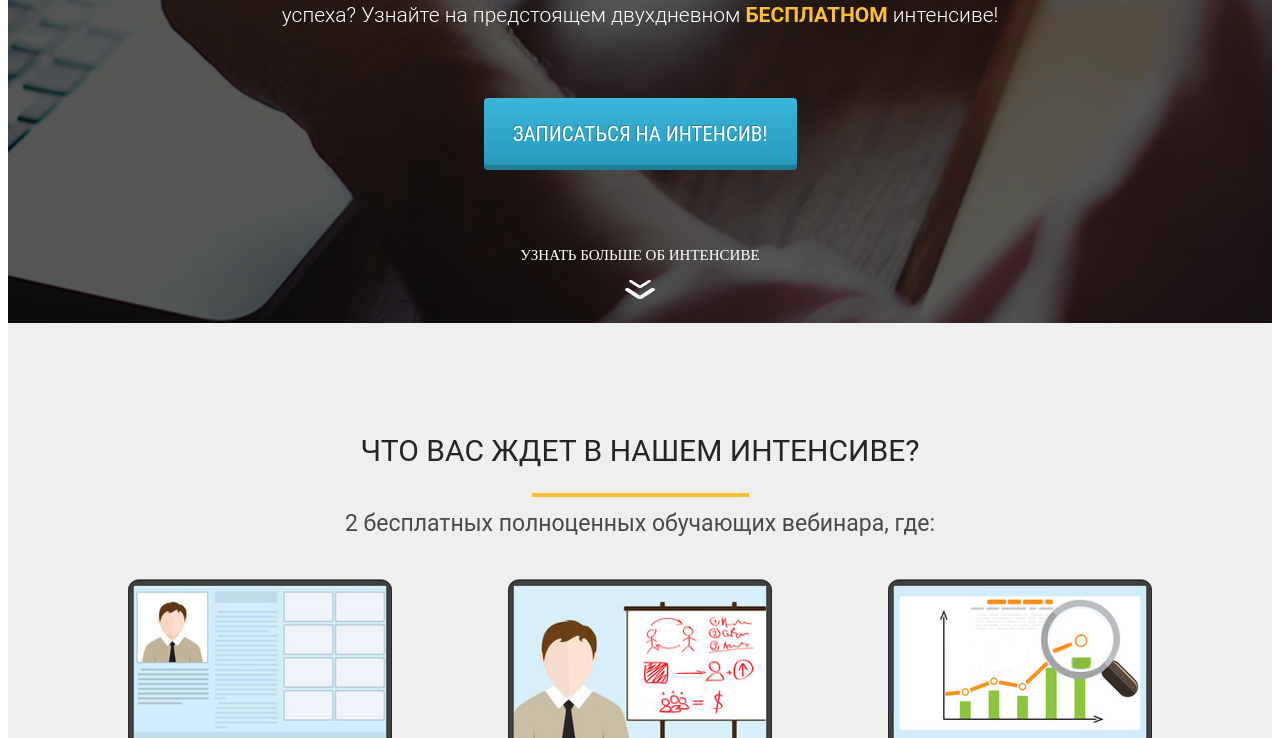
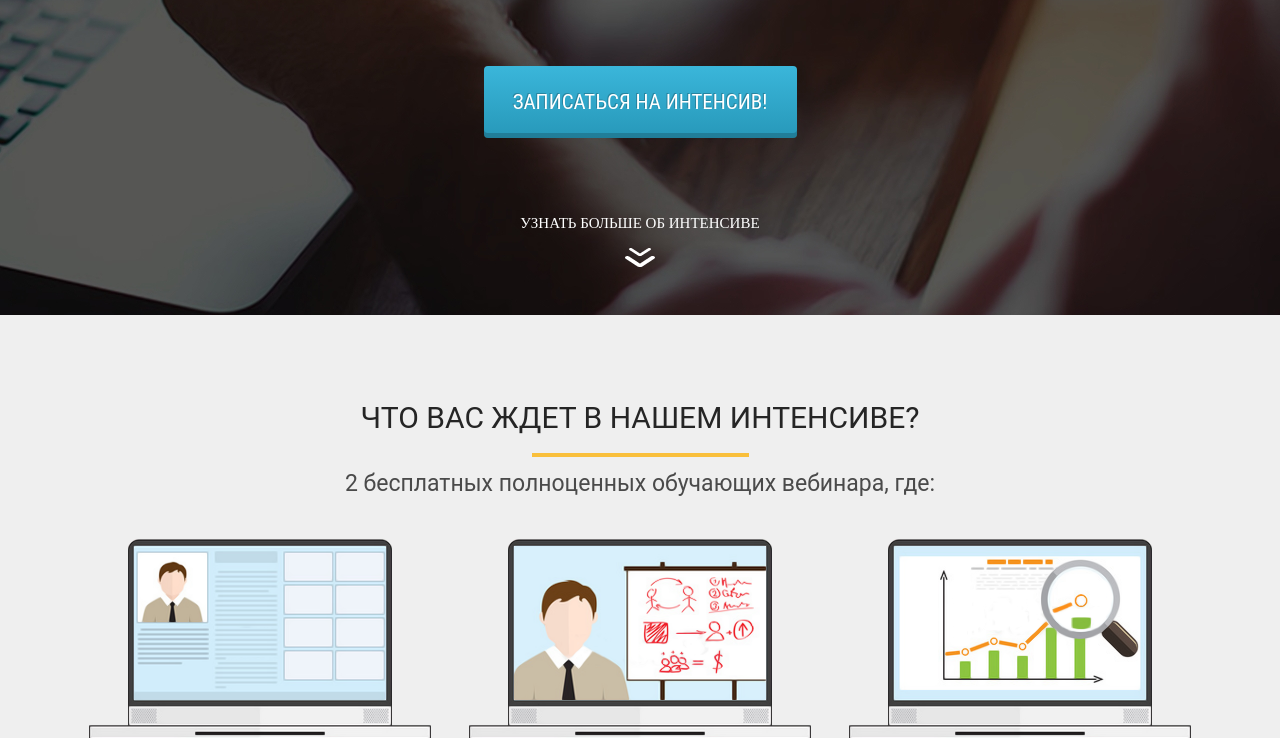
Before and after one commit to Yury-st/Yury-st.github.io, a plain HTML site: page index.html in a window 1280 px wide. Shown: the part 485-1223 px from the top of the page. Drawn offline with Linux system fonts and the light colour scheme.

Commit message:
Set Margin: 0 in sass - file

```diff
--- a/sass/main.sass
+++ b/sass/main.sass
@@ -1,6 +1,6 @@
 *
     padding: 0
-    margin: 15
+    margin: 0
 
 
 @font-face
@@ -12,15 +12,15 @@
     font-weight: normal
     font-style: normal
 
-@font-face
-    font-family: 'Roboto Condensed'
-    src: url('../fonts/RobotoCondensed-Light.eot')
-    src: local('Roboto Condensed Light'), local('RobotoCondensed-Light'),
-        url('../fonts/RobotoCondensed-Light.eot?#iefix') format('embedded-opentype'),
-        url('../fonts/RobotoCondensed-Light.woff') format('woff'),
-        url('../fonts/RobotoCondensed-Light.ttf') format('truetype')
-    font-weight: 300
-    font-style: normal
+// @font-face
+//     font-family: 'Roboto Condensed'
+//     src: url('../fonts/RobotoCondensed-Light.eot')
+//     src: local('Roboto Condensed Light'), local('RobotoCondensed-Light'),
+//         url('../fonts/RobotoCondensed-Light.eot?#iefix') format('embedded-opentype'),
+//         url('../fonts/RobotoCondensed-Light.woff') format('woff'),
+//         url('../fonts/RobotoCondensed-Light.ttf') format('truetype')
+//     font-weight: 300
+//     font-style: normal
 
 html
     font-family: "Roboto Black"
```
Also changed, not shown: css/main.css, 1 other file.
